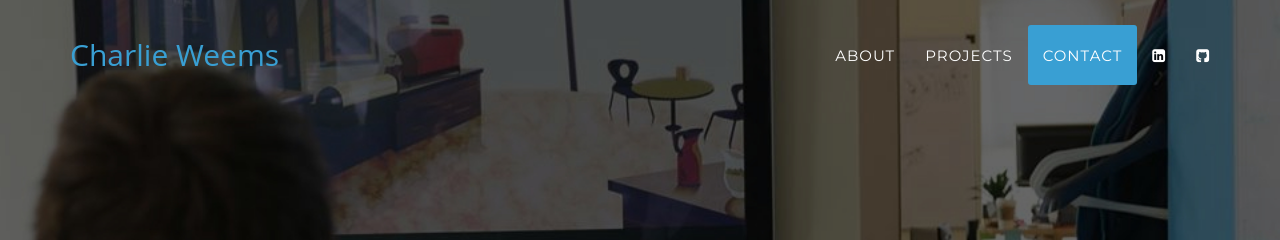
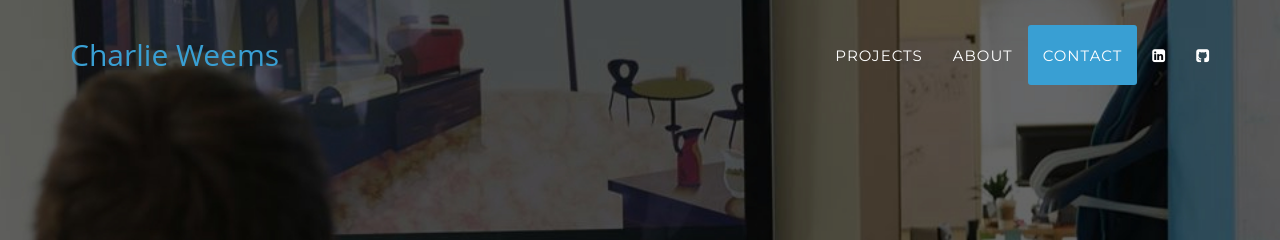
Before and after one commit to cweems/cweems.github.io, a Jekyll site: the page built from index.html, in a window 1280 px wide. Shown: the top 240 px of the page. Built offline with Jekyll 4.4.1, drawn with Linux system fonts in a browser that asks for light colours; nearby versions of some CDN libraries; some web fonts are replaced; a style sheet for code colours, icons or effects is not loaded.

Commit message:
Menu changes

```diff
--- a/_includes/header.html
+++ b/_includes/header.html
@@ -19,10 +19,10 @@
                         <a href="#page-top"></a>
                     </li>
                     <li>
-                        <a class="page-scroll" href="#about">About</a>
+                        <a class="page-scroll" href="#projects">Projects</a>
                     </li>
                     <li>
-                        <a class="page-scroll" href="#projects">Projects</a>
+                        <a class="page-scroll" href="#about">About</a>
                     </li>
                     <li>
                         <a class="page-scroll" href="#contact">Contact</a>
```
